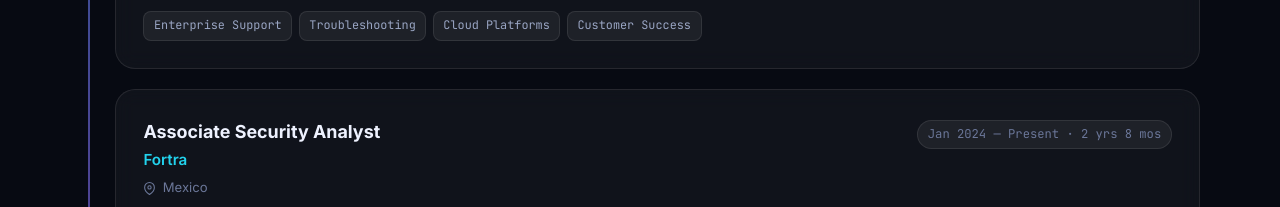
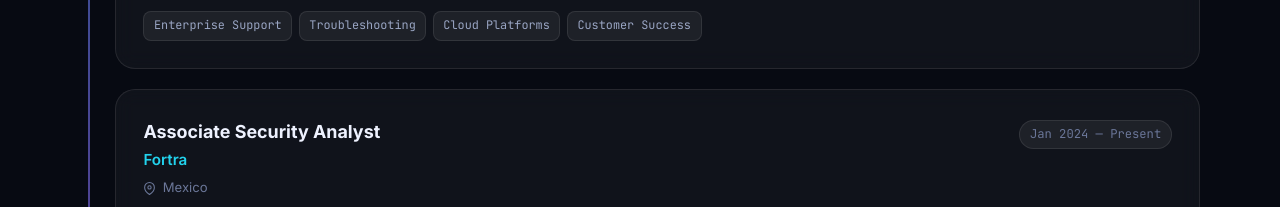
Before and after one commit to guevarajcm/guevarajcm.github.io, a plain HTML site: page index.html in a window 1280 px wide. Shown: the part 2313-2520 px from the top of the page. Drawn offline with Linux system fonts and the light colour scheme.

Commit message:
Update index.html

```diff
--- a/index.html
+++ b/index.html
@@ -670,7 +670,7 @@ footer .mono{font-family:var(--mono);font-size:.78rem}
             <div class="tl-role">Associate Security Analyst</div>
             <div class="tl-org">Fortra</div>
           </div>
-          <div class="tl-dates">Jan 2024 — Present · 2 yrs 8 mos</div>
+          <div class="tl-dates">Jan 2024 — Present</div>
         </div>
         <div class="tl-loc"><svg viewBox="0 0 24 24" fill="none" stroke="currentColor" stroke-width="2"><path d="M21 10c0 7-9 13-9 13S3 17 3 10a9 9 0 0 1 18 0z"/><circle cx="12" cy="10" r="3"/></svg> Mexico</div>
         <p class="tl-body">
```
